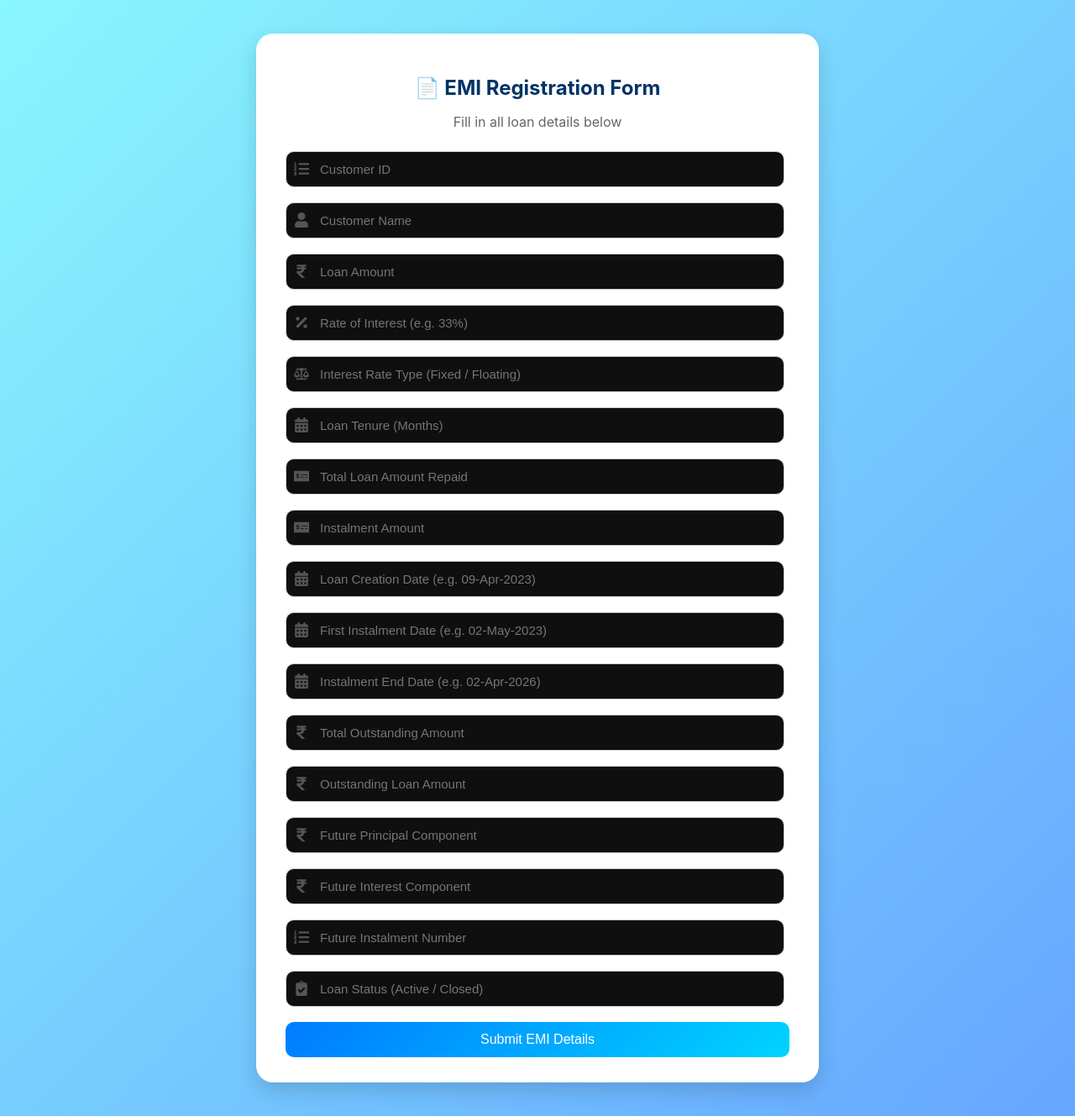
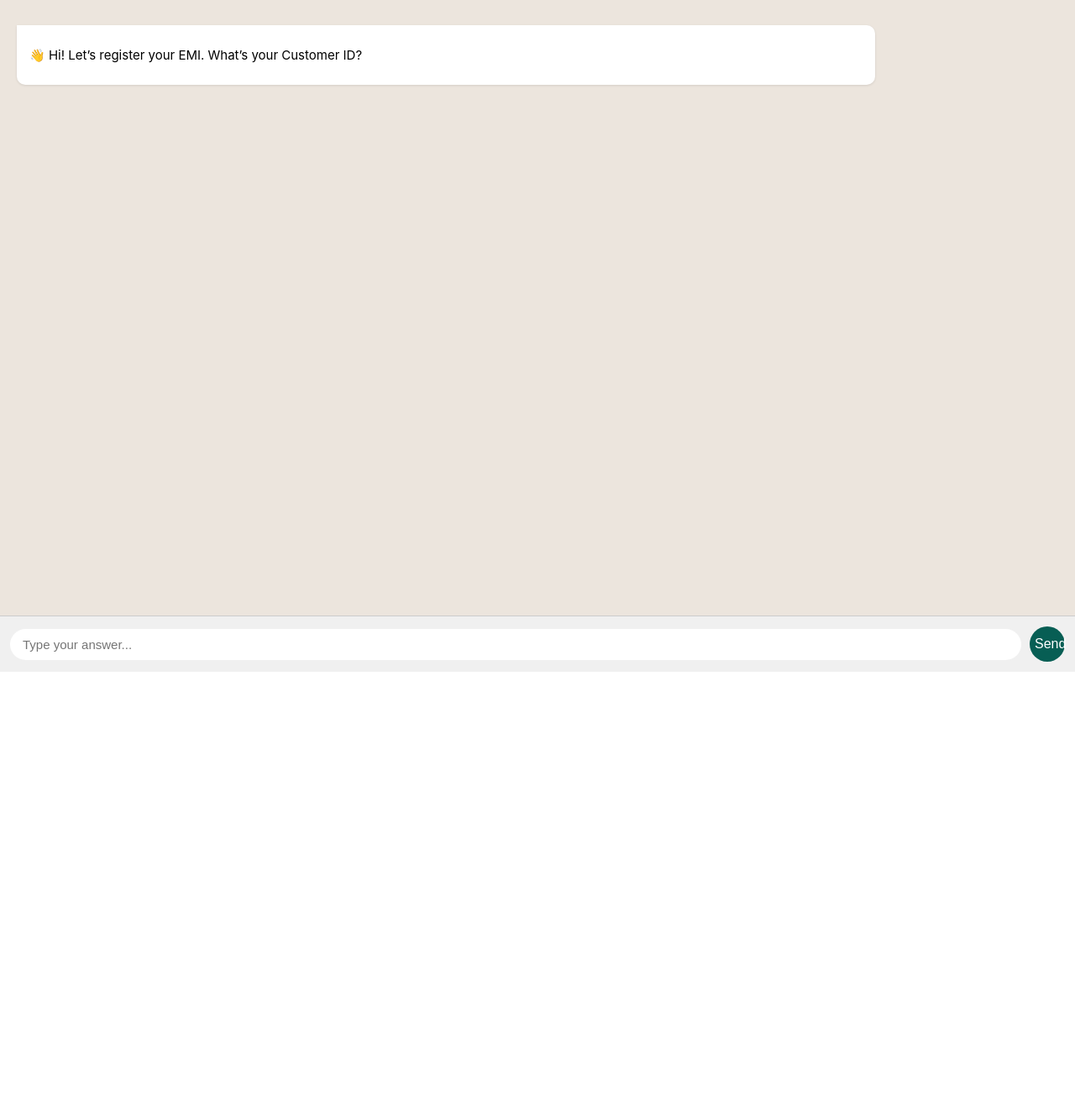
Before and after one commit to deepak199395/Coro, a React (Create React App) app: page /emiregi in a window 1280 px wide. Shown: the whole page at 84% size. After the commit the page ends 800 px from the top, so only its background shows below. Built offline with nearby package versions, Linux system fonts and the light colour scheme.

Commit message:
intrigate the chatbot

```diff
--- a/src/Componants/EMI/Emiregii.jsx
+++ b/src/Componants/EMI/Emiregii.jsx
@@ -1,324 +1,113 @@
-import React, { useState } from "react";
-import {
-  FaUser,
-  FaRupeeSign,
-  FaPercentage,
-  FaBalanceScale,
-  FaCalendarAlt,
-  FaMoneyCheckAlt,
-  FaListOl,
-  FaClipboardCheck,
-} from "react-icons/fa";
+import React, { useState, useEffect, useRef } from "react";
 import "../../Styles/EmiregiStyle/EmiStyle.css";
 
-const Emiregii = () => {
-  const [formData, setFormData] = useState({
-    customerId: "",
-    customerName: "",
-    loanAmount: "",
-    rateOfInterestPerAnnum: "",
-    interestRateType: "",
-    loanTenureInMonths: "",
-    totalLoanAmountRepaid: "",
-    instalmentAmount: "",
-    loanCreationDate: "",
-    firstInstalmentDate: "",
-    instalmentEndDate: "",
-    totalOutstandingAmount: "",
-    outstandingLoanAmount: "",
-    futurePrincipalComponent: "",
-    futureInterestComponent: "",
-    futureInstalmentNumber: "",
-    loanStatus: "",
-  });
+const EmiChatBot = () => {
+  const [step, setStep] = useState(0);
+  const [messages, setMessages] = useState([
+    { sender: "bot", text: "👋 Hi! Let’s register your EMI. What’s your Customer ID?" },
+  ]);
+  const [userInput, setUserInput] = useState("");
+  const [formData, setFormData] = useState({});
+  const chatEndRef = useRef(null);
 
-  const [loading, setLoading] = useState(false);
+  const fields = [
+    { key: "customerId", question: "What’s your Customer ID?" },
+    { key: "customerName", question: "What’s your full name?" },
+    { key: "loanAmount", question: "What’s your Loan Amount?" },
+    { key: "rateOfInterestPerAnnum", question: "Interest Rate per annum (e.g. 33%)?" },
+    { key: "interestRateType", question: "Interest Rate Type (Fixed / Floating)?" },
+    { key: "loanTenureInMonths", question: "Loan Tenure in months?" },
+    { key: "totalLoanAmountRepaid", question: "Total Loan Amount Repaid?" },
+    { key: "instalmentAmount", question: "Monthly Instalment Amount?" },
+    { key: "loanCreationDate", question: "Loan Creation Date (e.g. 09-Apr-2023)?" },
+    { key: "firstInstalmentDate", question: "First Instalment Date?" },
+    { key: "instalmentEndDate", question: "Instalment End Date?" },
+    { key: "totalOutstandingAmount", question: "Total Outstanding Amount?" },
+    { key: "outstandingLoanAmount", question: "Outstanding Loan Amount?" },
+    { key: "futurePrincipalComponent", question: "Future Principal Component?" },
+    { key: "futureInterestComponent", question: "Future Interest Component?" },
+    { key: "futureInstalmentNumber", question: "Future Instalment Number?" },
+    { key: "loanStatus", question: "Loan Status (Active / Closed)?" },
+  ];
 
-  // Handle input changes
-  const handleChange = (e) => {
-    const { name, value } = e.target;
-    setFormData({ ...formData, [name]: value });
-  };
+  useEffect(() => {
+    chatEndRef.current?.scrollIntoView({ behavior: "smooth" });
+  }, [messages]);
 
-  // Handle form submit
-  const handleSubmit = async (e) => {
+  const handleSend = async (e) => {
     e.preventDefault();
-    setLoading(true);
+    if (!userInput.trim()) return;
 
+    const currentField = fields[step];
+    const newMessages = [
+      ...messages,
+      { sender: "user", text: userInput },
+    ];
+
+    setFormData({ ...formData, [currentField.key]: userInput });
+    setUserInput("");
+
+    if (step + 1 < fields.length) {
+      const nextQuestion = fields[step + 1].question;
+      setMessages([...newMessages, { sender: "bot", text: nextQuestion }]);
+      setStep(step + 1);
+    } else {
+      // Final step: submit data
+      setMessages([...newMessages, { sender: "bot", text: "⏳ Submitting your EMI data..." }]);
       try {
-      const response = await fetch(
-        "https://shop999backend.vercel.app/back-end/rest-API/Secure/api/v1/emi/createEmi/api41", // example endpoint
+        const res = await fetch(
+          "https://shop999backend.vercel.app/back-end/rest-API/Secure/api/v1/emi/createEmi/api41",
           {
             method: "POST",
             headers: { "Content-Type": "application/json" },
-          body: JSON.stringify(formData),
+            body: JSON.stringify({ ...formData, [currentField.key]: userInput }),
           }
         );
-
-      const data = await response.json();
-
-      if (data.status === true) {
-        alert("✅ EMI created successfully!");
-        setFormData({
-          customerId: "",
-          customerName: "",
-          loanAmount: "",
-          rateOfInterestPerAnnum: "",
-          interestRateType: "",
-          loanTenureInMonths: "",
-          totalLoanAmountRepaid: "",
-          instalmentAmount: "",
-          loanCreationDate: "",
-          firstInstalmentDate: "",
-          instalmentEndDate: "",
-          totalOutstandingAmount: "",
-          outstandingLoanAmount: "",
-          futurePrincipalComponent: "",
-          futureInterestComponent: "",
-          futureInstalmentNumber: "",
-          loanStatus: "",
-        });
+        const data = await res.json();
+        if (data.status) {
+          setMessages((prev) => [
+            ...prev,
+            { sender: "bot", text: "✅ EMI registered successfully!" },
+          ]);
         } else {
-        alert(data.message || "❌ Something went wrong!");
+          setMessages((prev) => [
+            ...prev,
+            { sender: "bot", text: "❌ Something went wrong. Please try again." },
+          ]);
         }
       } catch (error) {
-      console.error("Error:", error);
-      alert("⚠️ Server error. Please try again later.");
-    } finally {
-      setLoading(false);
+        setMessages((prev) => [
+          ...prev,
+          { sender: "bot", text: "⚠️ Server error. Try again later." },
+        ]);
+      }
     }
   };
 
   return (
-    <div className="emi-page-container">
-      <form className="emi-form-container" onSubmit={handleSubmit}>
-        <h2>📄 EMI Registration Form</h2>
-        <p>Fill in all loan details below</p>
+    <div className="chat-container">
+      <div className="chat-box">
+        {messages.map((msg, i) => (
+          <div key={i} className={`message ${msg.sender}`}>
+            <p>{msg.text}</p>
+          </div>
+        ))}
+        <div ref={chatEndRef} />
+      </div>
 
-        {/* Customer ID */}
-        <div className="input-group">
-          <FaListOl className="input-icon" />
+      {step < fields.length && (
+        <form className="input-area" onSubmit={handleSend}>
           <input
             type="text"
-            name="customerId"
-            placeholder="Customer ID"
-            value={formData.customerId}
-            onChange={handleChange}
-            required
+            value={userInput}
+            onChange={(e) => setUserInput(e.target.value)}
+            placeholder="Type your answer..."
           />
-        </div>
-
-        {/* Customer Name */}
-        <div className="input-group">
-          <FaUser className="input-icon" />
-          <input
-            type="text"
-            name="customerName"
-            placeholder="Customer Name"
-            value={formData.customerName}
-            onChange={handleChange}
-            required
-          />
-        </div>
-
-        {/* Loan Amount */}
-        <div className="input-group">
-          <FaRupeeSign className="input-icon" />
-          <input
-            type="number"
-            name="loanAmount"
-            placeholder="Loan Amount"
-            value={formData.loanAmount}
-            onChange={handleChange}
-            required
-          />
-        </div>
-
-        {/* Interest Rate */}
-        <div className="input-group">
-          <FaPercentage className="input-icon" />
-          <input
-            type="text"
-            name="rateOfInterestPerAnnum"
-            placeholder="Rate of Interest (e.g. 33%)"
-            value={formData.rateOfInterestPerAnnum}
-            onChange={handleChange}
-            required
-          />
-        </div>
-
-        {/* Interest Rate Type */}
-        <div className="input-group">
-          <FaBalanceScale className="input-icon" />
-          <input
-            type="text"
-            name="interestRateType"
-            placeholder="Interest Rate Type (Fixed / Floating)"
-            value={formData.interestRateType}
-            onChange={handleChange}
-            required
-          />
-        </div>
-
-        {/* Loan Tenure */}
-        <div className="input-group">
-          <FaCalendarAlt className="input-icon" />
-          <input
-            type="number"
-            name="loanTenureInMonths"
-            placeholder="Loan Tenure (Months)"
-            value={formData.loanTenureInMonths}
-            onChange={handleChange}
-            required
-          />
-        </div>
-
-        {/* Total Loan Amount Repaid */}
-        <div className="input-group">
-          <FaMoneyCheckAlt className="input-icon" />
-          <input
-            type="number"
-            name="totalLoanAmountRepaid"
-            placeholder="Total Loan Amount Repaid"
-            value={formData.totalLoanAmountRepaid}
-            onChange={handleChange}
-            required
-          />
-        </div>
-
-        {/* Instalment Amount */}
-        <div className="input-group">
-          <FaMoneyCheckAlt className="input-icon" />
-          <input
-            type="number"
-            name="instalmentAmount"
-            placeholder="Instalment Amount"
-            value={formData.instalmentAmount}
-            onChange={handleChange}
-            required
-          />
-        </div>
-
-        {/* Loan Dates */}
-        <div className="input-group">
-          <FaCalendarAlt className="input-icon" />
-          <input
-            type="text"
-            name="loanCreationDate"
-            placeholder="Loan Creation Date (e.g. 09-Apr-2023)"
-            value={formData.loanCreationDate}
-            onChange={handleChange}
-            required
-          />
-        </div>
-
-        <div className="input-group">
-          <FaCalendarAlt className="input-icon" />
-          <input
-            type="text"
-            name="firstInstalmentDate"
-            placeholder="First Instalment Date (e.g. 02-May-2023)"
-            value={formData.firstInstalmentDate}
-            onChange={handleChange}
-            required
-          />
-        </div>
-
-        <div className="input-group">
-          <FaCalendarAlt className="input-icon" />
-          <input
-            type="text"
-            name="instalmentEndDate"
-            placeholder="Instalment End Date (e.g. 02-Apr-2026)"
-            value={formData.instalmentEndDate}
-            onChange={handleChange}
-            required
-          />
-        </div>
-
-        {/* Outstanding Amounts */}
-        <div className="input-group">
-          <FaRupeeSign className="input-icon" />
-          <input
-            type="number"
-            name="totalOutstandingAmount"
-            placeholder="Total Outstanding Amount"
-            value={formData.totalOutstandingAmount}
-            onChange={handleChange}
-            required
-          />
-        </div>
-
-        <div className="input-group">
-          <FaRupeeSign className="input-icon" />
-          <input
-            type="number"
-            name="outstandingLoanAmount"
-            placeholder="Outstanding Loan Amount"
-            value={formData.outstandingLoanAmount}
-            onChange={handleChange}
-            required
-          />
-        </div>
-
-        {/* Future Components */}
-        <div className="input-group">
-          <FaRupeeSign className="input-icon" />
-          <input
-            type="number"
-            name="futurePrincipalComponent"
-            placeholder="Future Principal Component"
-            value={formData.futurePrincipalComponent}
-            onChange={handleChange}
-            required
-          />
-        </div>
-
-        <div className="input-group">
-          <FaRupeeSign className="input-icon" />
-          <input
-            type="number"
-            name="futureInterestComponent"
-            placeholder="Future Interest Component"
-            value={formData.futureInterestComponent}
-            onChange={handleChange}
-            required
-          />
-        </div>
-
-        {/* Instalment Number */}
-        <div className="input-group">
-          <FaListOl className="input-icon" />
-          <input
-            type="number"
-            name="futureInstalmentNumber"
-            placeholder="Future Instalment Number"
-            value={formData.futureInstalmentNumber}
-            onChange={handleChange}
-            required
-          />
-        </div>
-
-        {/* Loan Status */}
-        <div className="input-group">
-          <FaClipboardCheck className="input-icon" />
-          <input
-            type="text"
-            name="loanStatus"
-            placeholder="Loan Status (Active / Closed)"
-            value={formData.loanStatus}
-            onChange={handleChange}
-            required
-          />
-        </div>
-
-        {/* Submit Button */}
-        <button type="submit" className="emi-submit-btn" disabled={loading}>
-          {loading ? "Submitting..." : "Submit EMI Details"}
-        </button>
+          <button type="submit">Send</button>
         </form>
+      )}
     </div>
   );
 };
 
-export default Emiregii;
+export default EmiChatBot;
--- a/src/Styles/EmiregiStyle/EmiStyle.css
+++ b/src/Styles/EmiregiStyle/EmiStyle.css
@@ -1,79 +1,84 @@
-.emi-page-container {
-  min-height: 100vh;
-  background: linear-gradient(135deg, #89f7fe, #66a6ff);
+.chat-container {
   display: flex;
-  justify-content: center;
-  align-items: flex-start;
-  padding: 40px 20px;
+  flex-direction: column;
+  justify-content: space-between;
+  height: 100vh;
+  background: #ece5dd;
+  padding: 0;
 }
 
-.emi-form-container {
-  background: white;
-  border-radius: 20px;
-  padding: 30px 35px;
-  width: 100%;
-  max-width: 600px;
-  box-shadow: 0 10px 25px rgba(0, 0, 0, 0.15);
-  transition: all 0.3s ease-in-out;
+.chat-box {
+  flex-grow: 1;
+  overflow-y: auto;
+  padding: 20px;
 }
 
-.emi-form-container:hover {
-  transform: translateY(-3px);
+.message {
+  max-width: 80%;
+  margin: 10px 0;
+  padding: 10px 15px;
+  border-radius: 10px;
+  line-height: 1.4;
+  font-size: 15px;
 }
 
-.emi-form-container h2 {
-  text-align: center;
-  color: #003366;
-  margin-bottom: 10px;
+.message.bot {
+  background: #ffffff;
+  color: #000;
+  align-self: flex-start;
+  border-radius: 0 10px 10px 10px;
+  box-shadow: 0 1px 3px rgba(0, 0, 0, 0.1);
 }
 
-.emi-form-container p {
-  text-align: center;
-  color: #666;
-  margin-bottom: 25px;
+.message.user {
+  background: #dcf8c6;
+  color: #000;
+  align-self: flex-end;
+  border-radius: 10px 0 10px 10px;
+  box-shadow: 0 1px 3px rgba(0, 0, 0, 0.1);
 }
 
-.input-group {
-  position: relative;
-  margin-bottom: 18px;
+.input-area {
+  display: flex;
+  align-items: center;
+  background: #f0f0f0;
+  padding: 12px;
+  border-top: 1px solid #ccc;
 }
 
-.input-icon {
-  position: absolute;
-  left: 10px;
-  top: 50%;
-  transform: translateY(-50%);
-  color: #555;
-  font-size: 18px;
+.input-area input {
+  flex-grow: 1;
+  border: none;
+  outline: none;
+  border-radius: 25px;
+  padding: 10px 15px;
+  font-size: 15px;
+  margin-right: 10px;
+  background: white;
 }
 
-.input-group input {
-  width: 90%;
-  padding: 12px 12px 12px 40px;
-  border: 1px solid #ccc;
-  border-radius: 10px;
-  outline: none;
-  font-size: 15px;
-  transition: 0.2s;
+.input-area button {
+  background: #075e54;
+  color: white;
+  border: none;
+  border-radius: 50%;
+  width: 42px;
+  height: 42px;
+  font-size: 16px;
+  cursor: pointer;
+  transition: background 0.3s;
 }
 
-.input-group input:focus {
-  border-color: #007bff;
-  box-shadow: 0 0 4px rgba(0, 123, 255, 0.3);
+.input-area button:hover {
+  background: #128c7e;
 }
 
-.emi-submit-btn {
-  width: 100%;
-  background: linear-gradient(135deg, #007bff, #00d4ff);
-  color: white;
-  padding: 12px;
-  border: none;
-  border-radius: 10px;
-  font-size: 16px;
-  cursor: pointer;
-  transition: 0.3s;
+/* Mobile responsive */
+@media (max-width: 600px) {
+  .chat-box {
+    padding: 10px;
+  }
+  .message {
+    font-size: 14px;
+  }
 }
-
-.emi-submit-btn:hover {
-  opacity: 0.9;
-}
```
Lines whose indentation alone changed are shown as unchanged.
